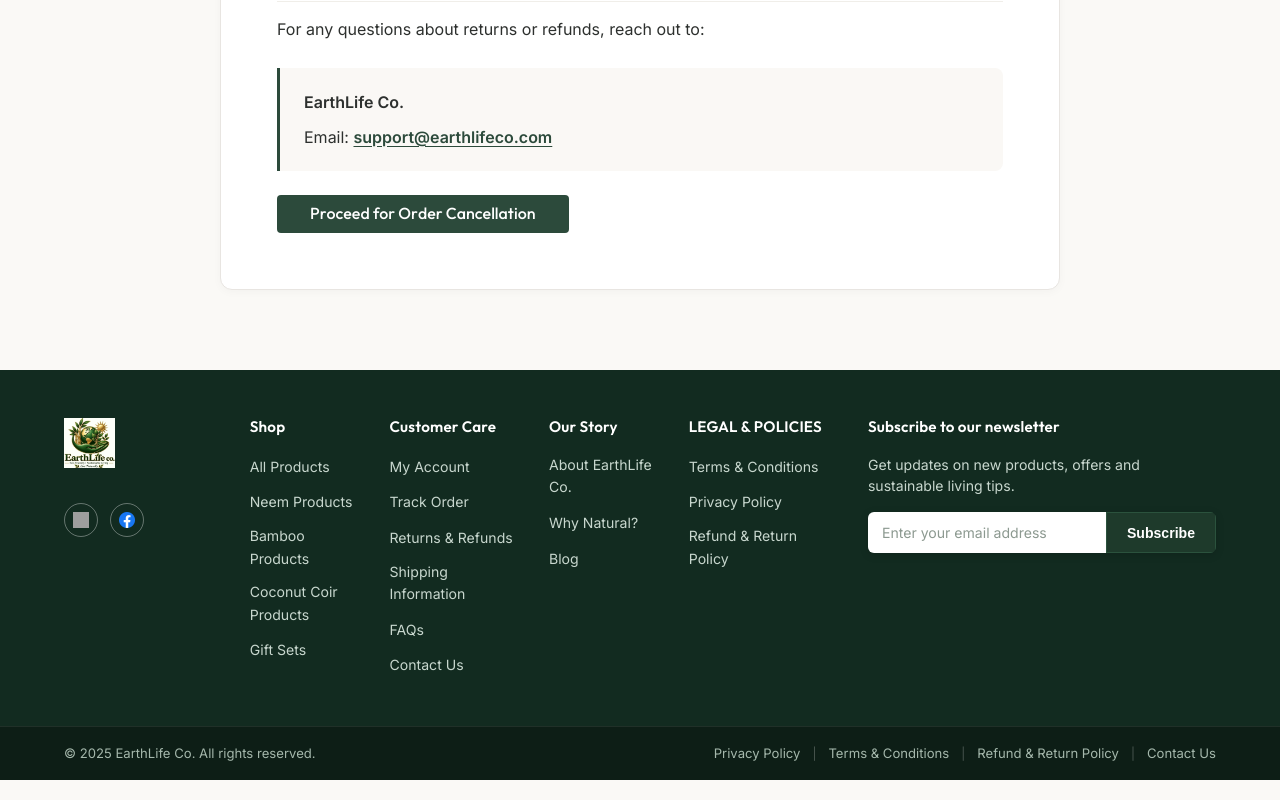
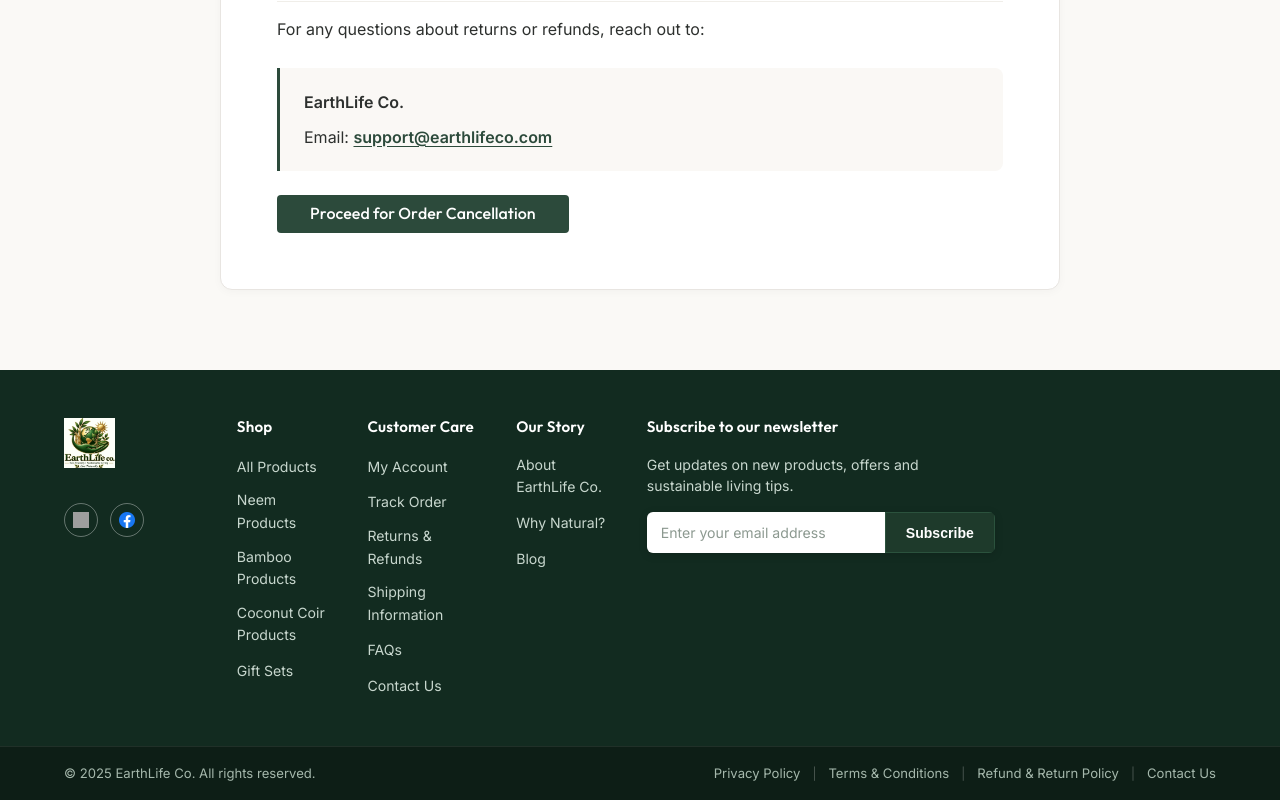
Before and after one commit to PoojithaJagadam/EarthLifeCo, a React (Vite) app: page /refund-policy in a window 1280 px wide. Shown: the part 2358-3158 px from the top of the page. Built offline with nearby package versions, Linux system fonts and the light colour scheme; no server answers; grey boxes are pictures that could not be loaded; a web font is replaced by a local one.

Commit message:
refactor(footer): remove legal and policies links

```diff
--- a/src/components/Footer/Footer.jsx
+++ b/src/components/Footer/Footer.jsx
@@ -76,16 +76,6 @@
           </ul>
         </div>
 
-        {/* Column 5: Legal & Policies */}
-        <div className="footer-col">
-          <h3 className="footer-col-heading">LEGAL &amp; POLICIES</h3>
-          <ul className="footer-links-list">
-            <li><Link to="/terms-and-conditions">Terms &amp; Conditions</Link></li>
-            <li><Link to="/privacy-policy">Privacy Policy</Link></li>
-            <li><Link to="/refund-policy">Refund &amp; Return Policy</Link></li>
-          </ul>
-        </div>
-
         {/* Column 6: Subscribe to our newsletter */}
         <div className="footer-col footer-col-subscribe">
           <h3 className="footer-col-heading">Subscribe to our newsletter</h3>
```
